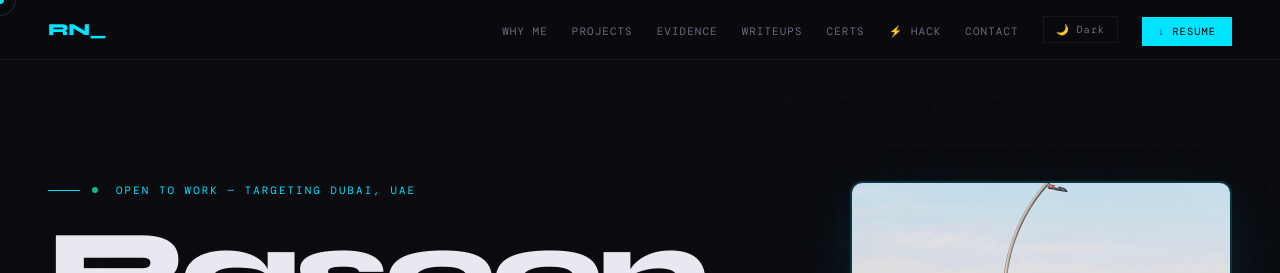
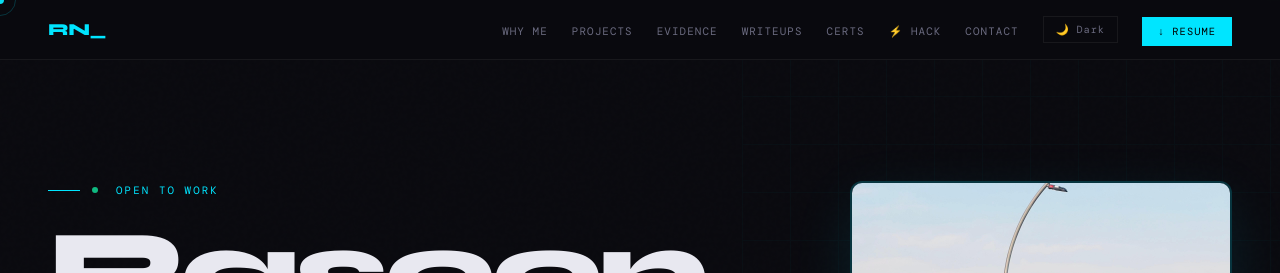
Before and after one commit to ItSrAsEeN/portfolio, a plain HTML site: page index.html in a window 1280 px wide. Shown: the top 273 px of the page. Drawn offline with nearby package versions, Linux system fonts and the light colour scheme; a web font is replaced by a local one.

Commit message:
Update hero-eyebrow section in index.html

```diff
--- a/index.html
+++ b/index.html
@@ -362,7 +362,7 @@ a:hover~.cursor,.btn-primary:hover~.cursor{transform:translate(-50%,-50%) scale(
   <div class="hero-grid"></div>
   <div class="hero-content">
     <div class="hero-left">
-      <div class="hero-eyebrow"><span class="status-dot"></span>Open to work — Targeting Dubai, UAE</div>
+      <div class="hero-eyebrow"><span class="status-dot"></span>Open to work </div>
       <h1 class="hero-name">Raseen<br><span class="line2">Naveeth</span></h1>
       <p class="hero-role">Cybersecurity Engineer &amp; SOC Analyst<span class="cursor-blink">_</span></p>
       <div class="hero-tags">
```
